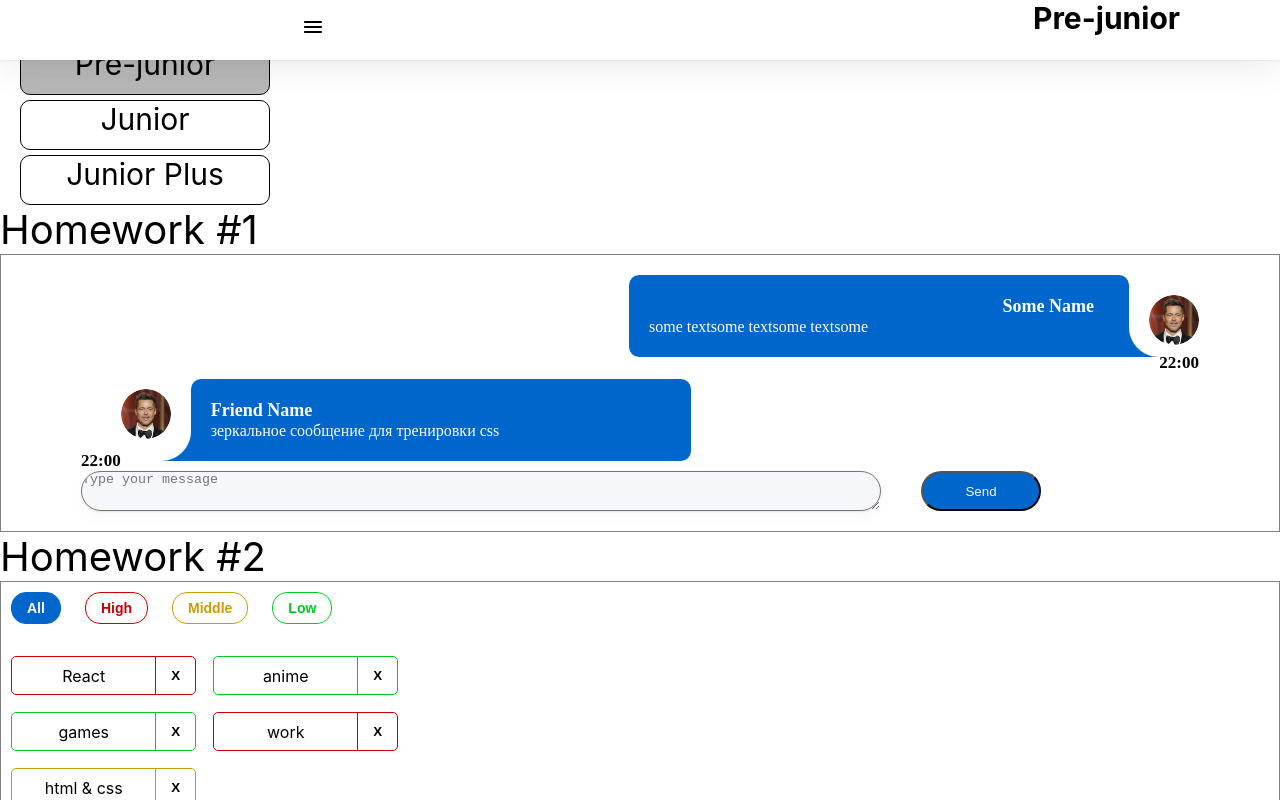
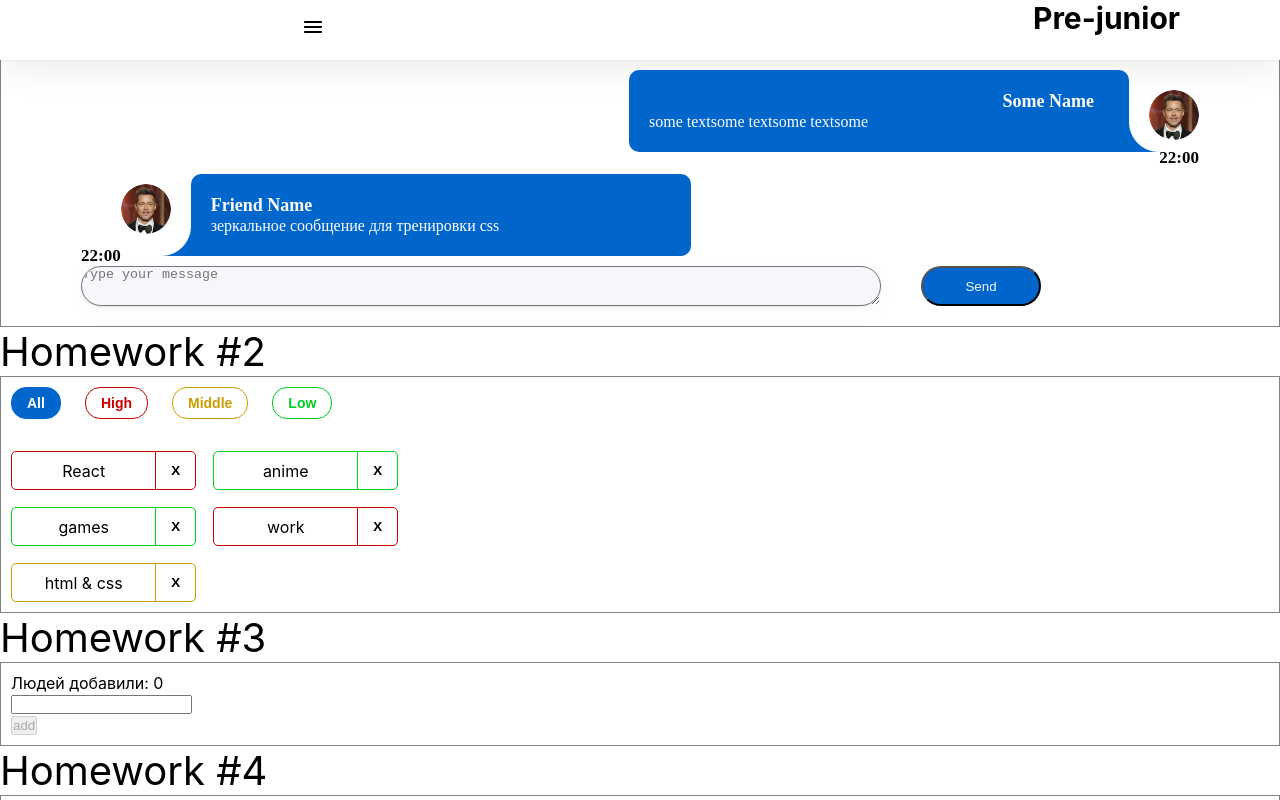
Before and after one commit to sergeisv113/dz_auto, a React (Create React App) app: page /#/pre-junior in a window 1280 px wide. Shown: the top 800 px of the page. Built offline with nearby package versions, Linux system fonts and the light colour scheme.

Commit message:
commit 5

```diff
--- a/package.json
+++ b/package.json
@@ -20,7 +20,7 @@
     "react": "18.2.0",
     "react-dom": "18.2.0",
     "react-redux": "8.0.4",
-    "react-router-dom": "6.4.1",
+    "react-router-dom": "6.2.1",
     "react-scripts": "5.0.1",
     "redux": "4.2.0",
     "typescript": "4.7.4",
--- a/src/s2-homeworks/hw05/sidebar/Sidebar.module.css
+++ b/src/s2-homeworks/hw05/sidebar/Sidebar.module.css
@@ -1,81 +1,63 @@
 .sidebar {
-
-}
-
-
-.open {
+    height: 100%;
+    width: 0;
+    position: fixed;
+    z-index: 2;
+    top: 0;
+    left: 0;
     background-color: white;
-    width: 350px;
-    height: 100%;
-
-}
-
-.open:hover {
-    color: deepskyblue;
+    overflow-x: hidden;
+    padding-top: 60px;
+    transition: 0.5s;
+    font-size: 0;
 }
 
 .sidebar.open {
-    position: absolute;
-    z-index: 10;
-
+    display: block;
+    width: 317px;
+    padding: 63px 5px 8px 70px;
+    font-size: 22px;
+    color: black;
+    transition: 0.5s;
 }
 
 .background {
-    z-index: 10;
-    position: absolute;
+    position: fixed;
+    z-index: 1;
+    background-color: black;
+    opacity: 0.3;
     width: 100%;
     height: 100%;
-    background: black;
-    opacity: 0.3;
 }
 
 .nav {
-
-}
-
-.navHidden {
-    display: none;
+    display: flex;
+    flex-direction: column;
+    row-gap: 45px;
+    /*font-size: 22px;*/
+    font-weight: 600;
 }
 
 .nav a {
-    display: flex;
-    width: 250px;
-    height: 50px;
-    flex-direction: column;
-    font-size: 30px;
     color: black;
     text-decoration: none;
-    text-align: center;
-    border: 1px solid black;
-    border-radius: 10px;
-    margin-left: 20px;
-    margin-top: 5px;
-
 }
 
 .nav a:hover {
-    color: dodgerblue;
+    color: #58ACFF;
 }
 
-.active {
-    color: white;
-    background-color: #b7b7b7;
-
+.nav a.active {
+    color: #0059B2;
+    text-decoration-line: underline;
+    text-decoration-style: solid;
 }
-
-
 .close {
-    margin: 12px 0 0 300px;
     border: none;
-    background: none;
-}
-
-.close:hover {
-    background: #c9c9c9;
-    border-radius: 5px;
-
 }
 
 .close img {
-
+    position: absolute;
+    top: 16px;
+    right: 24px;
 }
--- a/src/s2-homeworks/hw05/sidebar/Sidebar.tsx
+++ b/src/s2-homeworks/hw05/sidebar/Sidebar.tsx
@@ -10,9 +10,8 @@ type PropsType = {
 }
 
 export const Sidebar: FC<PropsType> = ({open, handleClose}) => {
-    const openClass = open ? ' ' + s.open : ''
-    const sidebarClass = `${s.sidebar} ${openClass}` // navlink class
-    const navClass = open ? s.nav : s.navHidden //nav class
+    const sidebarClass = s.sidebar
+        + (open ? ' ' + s.open : '')
 
     return (
         <>
```
Also changed, not shown: 1 other file (tests, documents, lock files or other folders).
